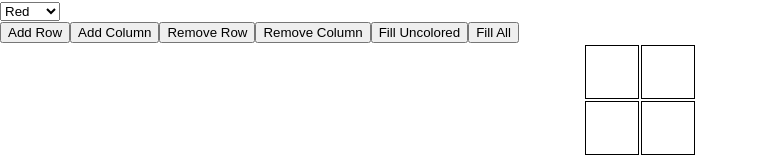
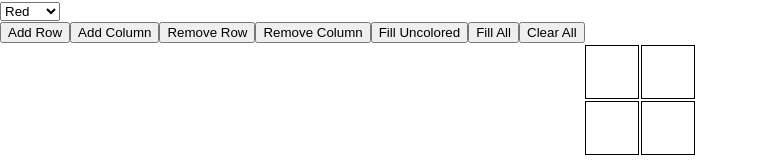
Before and after one commit to Anthonysokolov/cuny2x-colorgrid, a React (Create React App) app: page / in a window 1280 px wide. Shown: the top 160 px of the page, without its empty margins (0-758 px from the left). Built offline with nearby package versions, Linux system fonts and the light colour scheme.

Commit message:
Clear all button added

```diff
--- a/src/App.js
+++ b/src/App.js
@@ -43,7 +43,8 @@ class App extends Component{
 	  <button onClick={this.removeCol}>Remove Column</button>
 	  <button>Fill Uncolored</button>
 	  <button>Fill All</button>
-            </div>
+	  <button>Clear All</button>
+      </div>
 	           <Table numRows={this.state.rows} numCols={this.state.cols} fillColor={this.state.fillColor}/>
 	          </div>
 
```
